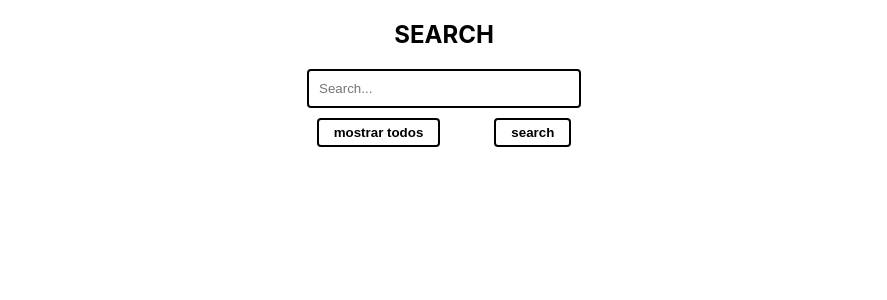
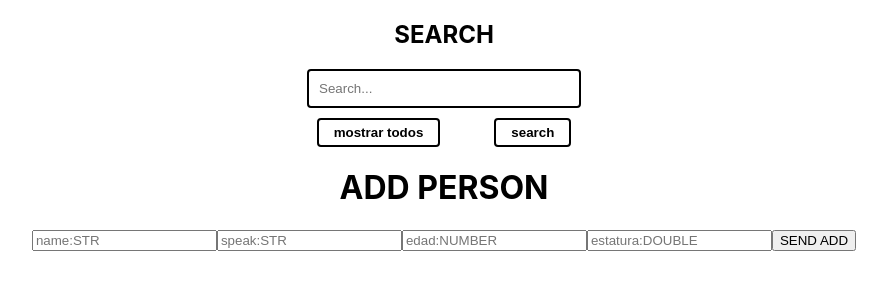
Before and after one commit to AlexLealInchcape/crud-front-app, a React (Create React App) app: page / in a window 1280 px wide. Shown: the top 300 px of the page, without its empty margins (196-1083 px from the left). Built offline with nearby package versions, Linux system fonts and the light colour scheme.

Commit message:
adding addUpdate component

```diff
--- a/src/App.js
+++ b/src/App.js
@@ -1,4 +1,5 @@
 import './App.css';
+import AddUpdate from './components/molecules/addUpdate/AddUpdate';
 import Search from './components/molecules/SearchBar/SearchBar';
 
 
@@ -7,6 +8,7 @@ function App() {
     <div className="App">
       {/* Componentes aca */}
       <Search />
+      <AddUpdate />
     </div>
   );
 }
--- /dev/null
+++ b/src/components/molecules/addUpdate/AddUpdate.jsx
@@ -0,0 +1,75 @@
+import React, { useState, useEffect } from "react";
+
+const initialPersonas = [
+    {
+        id: 1,
+        name: "Jaime",
+        speak: "Hi",
+        edad: 24,
+        estatura: 1.83
+    },
+    {
+        id: 2,
+        name: "Rogelio",
+        speak: "Hellow",
+        edad: 30,
+        estatura: 1.90
+    }
+]
+
+const AddUpdate = () => {
+
+    const [personas, setPersonas] = useState(initialPersonas);
+    const [persona, setPersona] = useState({})
+    const [verificar, setVerificar] = useState(false)
+    const { id, name, speak, edad, estatura } = persona
+
+    const verify = (id) => {
+        const findId = personas.find(item => item.id === id)
+        if (findId) {
+            setPersona(findId)
+            setVerificar(true)
+        } else {
+            setVerificar(false)
+        }
+    }
+
+    useEffect(() => {
+        verify(6)
+    }, [personas])
+
+    const addUser = () => {
+        console.log('Add User')
+    }
+
+    const updateUser = () => {
+        console.log('Update User')
+    }
+
+    return (
+        <div>
+            {
+                !verificar
+                    ? <div>
+                        <h1>ADD PERSON</h1>
+                        <input placeholder="name:STR" defaultValue=''></input>
+                        <input placeholder="speak:STR" defaultValue=''></input>
+                        <input placeholder="edad:NUMBER" defaultValue=''></input>
+                        <input placeholder="estatura:DOUBLE" defaultValue=''></input>
+                        <button onClick={addUser}>SEND ADD</button>
+                    </div>
+                    :
+                    <div>
+                        <h1>UPDATE PERSON</h1>
+                        <input placeholder="name:STR" defaultValue={name}></input>
+                        <input placeholder="speak:STR" defaultValue={speak}></input>
+                        <input placeholder="edad:NUMBER" defaultValue={edad}></input>
+                        <input placeholder="estatura:DOUBLE" defaultValue={estatura}></input>
+                        <button onClick={updateUser}>SEND UPDATE</button>
+                    </div>
+            }
+        </div>
+    )
+}
+
+export default AddUpdate;
```
